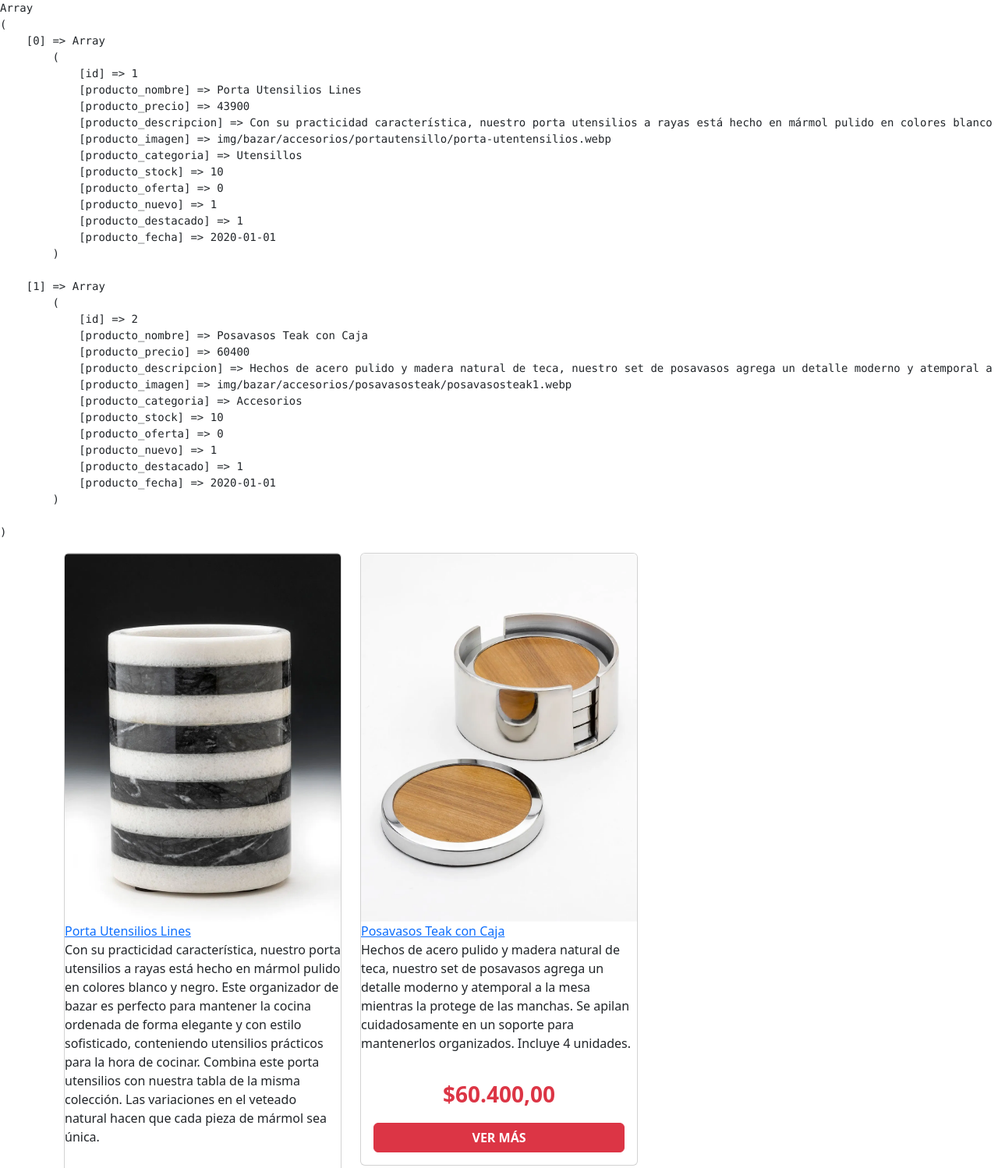
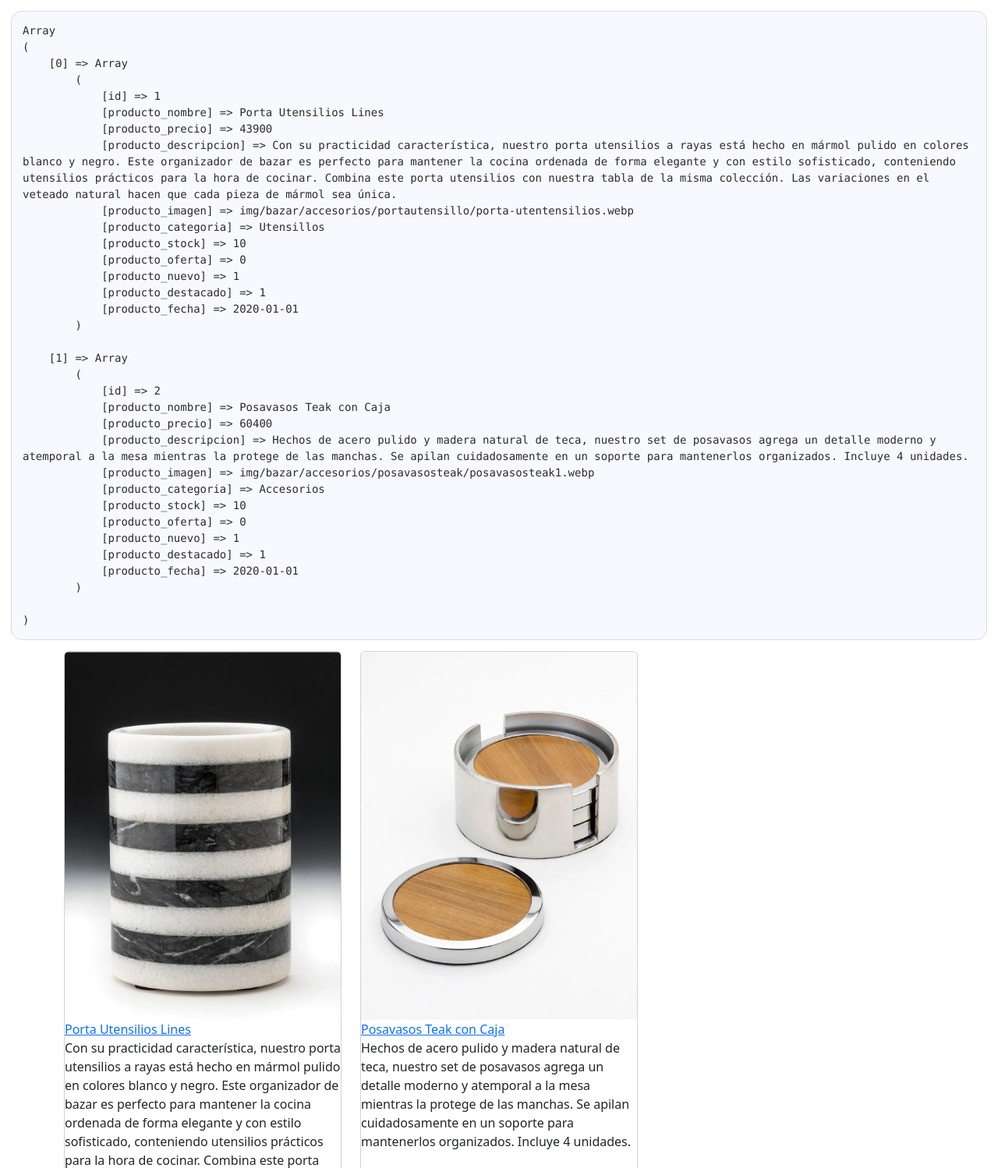
Before and after one commit to devargmaster/parcial01prog2, a PHP site: template vistas/bazar.php in a window 1280 px wide. Shown: the top 1498 px of the page at 78% size. Run offline with PHP 8.4, Linux system fonts and the light colour scheme; the template is opened without the code that fills it, so the values that code supplies are empty.

Commit message:
feat : se arregla la referencia de una de las vistas

```diff
--- /dev/null
+++ b/css/styles.css
@@ -0,0 +1,13 @@
+pre{
+  border:thin solid gainsboro;
+  border-radius: 1em;
+  background-color: ghostwhite;
+  margin: 1em;
+  padding: 1em;
+  color: rgb(44, 44, 44);
+  white-space: pre-wrap;       /* css-3 */
+  white-space: -moz-pre-wrap;  /* Mozilla, since 1999 */
+  white-space: -pre-wrap;      /* Opera 4-6 */
+  white-space: -o-pre-wrap;    /* Opera 7 */
+  word-wrap: break-word;       /* Internet Explorer 5.5+ */
+}
--- a/vistas/bazar.php
+++ b/vistas/bazar.php
@@ -18,7 +18,7 @@
   <link href="https://cdn.jsdelivr.net/npm/bootstrap@5.2.0-beta1/dist/css/bootstrap.min.css" rel="stylesheet"
         integrity="sha384-0evHe/X+R7YkIZDRvuzKMRqM+OrBnVFBL6DOitfPri4tjfHxaWutUpFmBp4vmVor" crossorigin="anonymous">
 
-  <link href="css/styles.css" rel="stylesheet">
+  <link href="/css/styles.css" rel="stylesheet">
 </head>
 
 <body>
```
